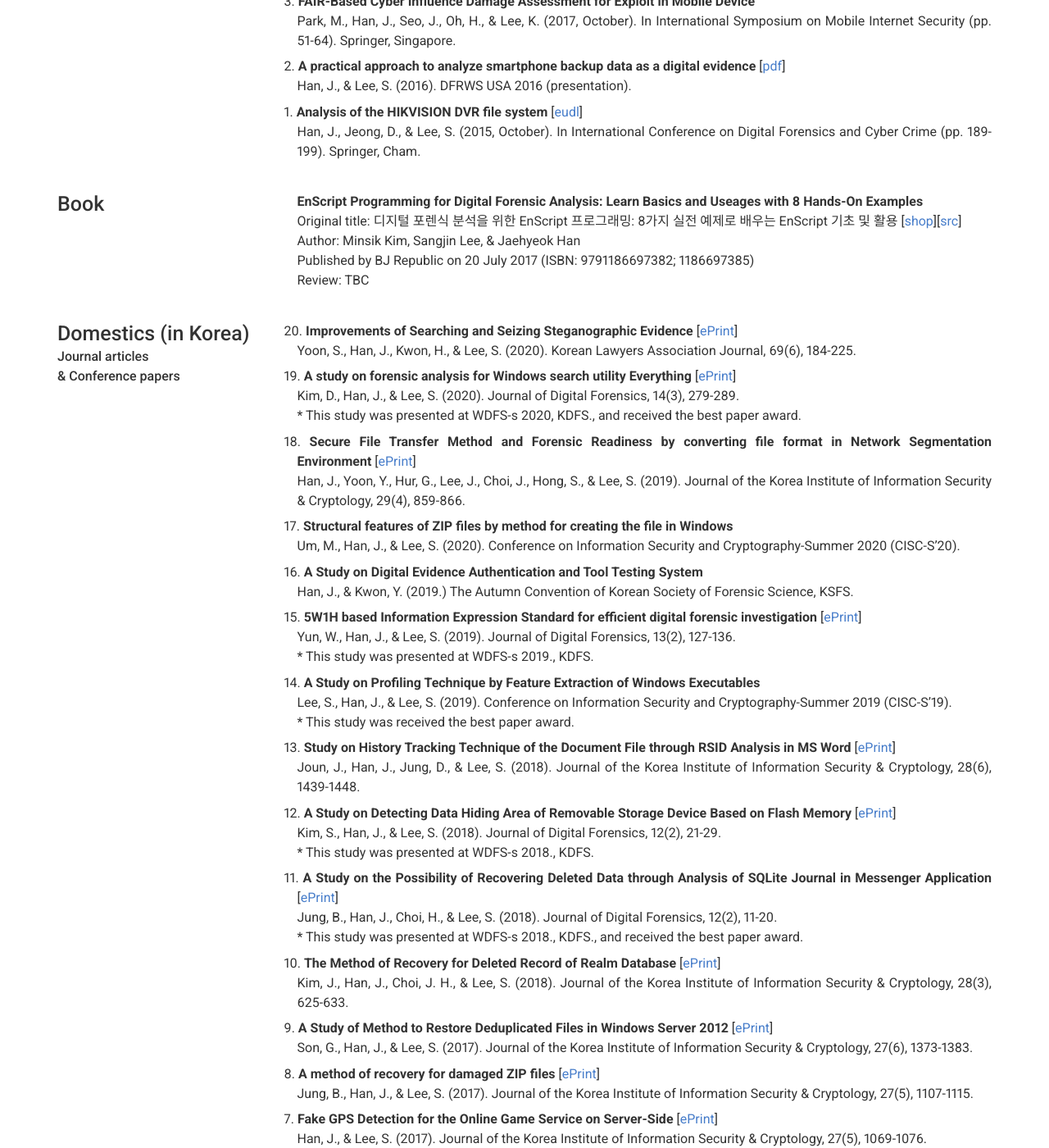
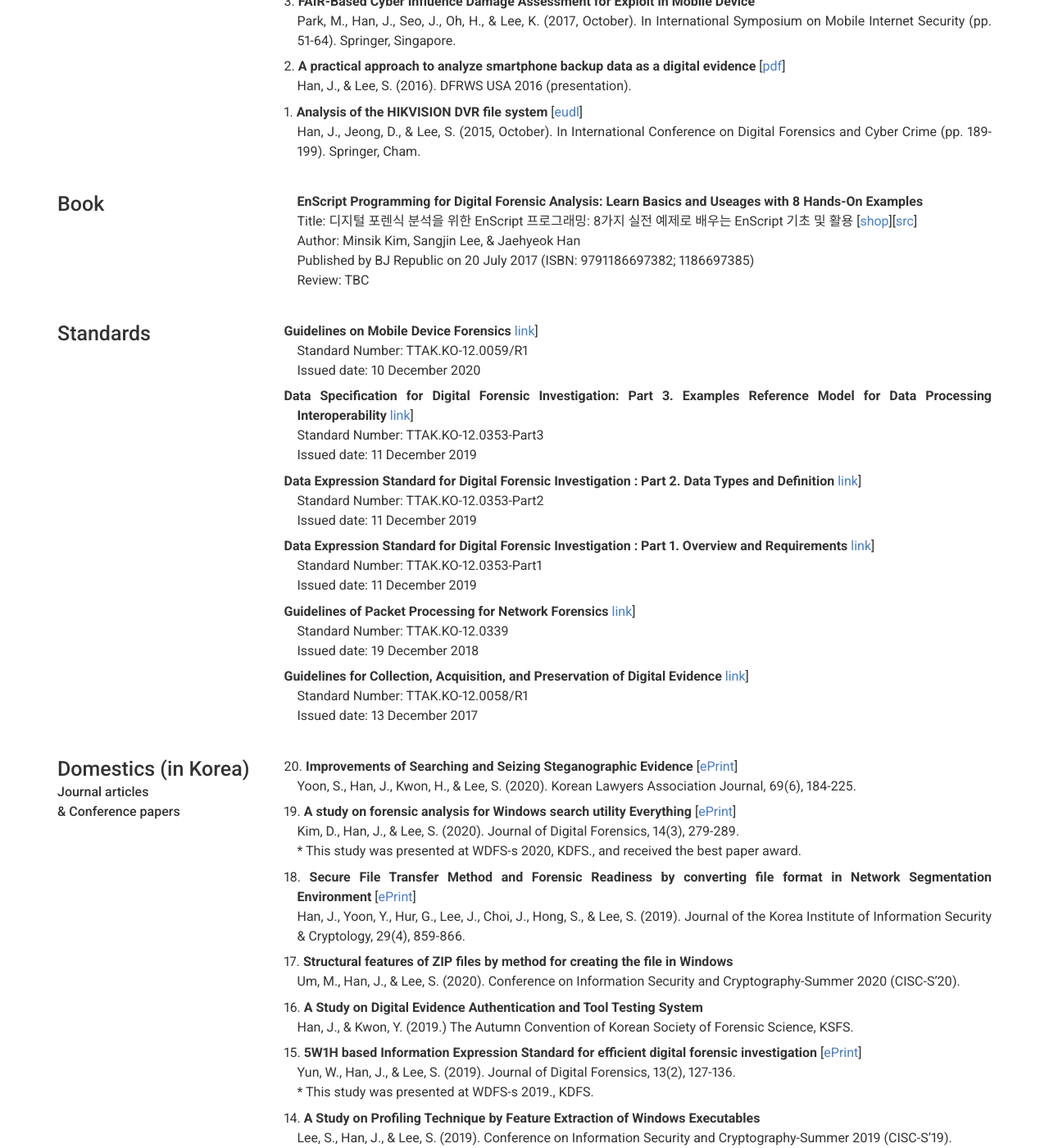
Before and after one commit to JaehyeokHan/jaehyeokhan.github.io, a Jekyll site: the page built from index.md, in a window 1280 px wide and 1400 px high, scrolled down 3185 px. Shown: the whole window at 82% size. Built offline with Jekyll 4.4.1, drawn with Linux system fonts in a browser that asks for light colours; nearby versions of some CDN libraries.

Commit message:
Update _config.yml

```diff
--- a/_config.yml
+++ b/_config.yml
@@ -202,11 +202,32 @@ content:
         title: Book
         description: | # this will include new lines to allow paragraphs
           <p><b>EnScript Programming for Digital Forensic Analysis: Learn Basics and Useages with 8 Hands-On Examples</b>
-          <br>Original title: 디지털 포렌식 분석을 위한 EnScript 프로그래밍: 8가지 실전 예제로 배우는 EnScript 기초 및 활용 [<A href = "http://www.kyobobook.co.kr/product/detailViewKor.laf?mallGb=KOR&ejkGb=KOR&barcode=9791186697382" target = "top">shop</A>][<A href = "https://github.com/bjpublic/enscript" target = "top">src</A>]
+          <br>Title: 디지털 포렌식 분석을 위한 EnScript 프로그래밍: 8가지 실전 예제로 배우는 EnScript 기초 및 활용 [<A href = "http://www.kyobobook.co.kr/product/detailViewKor.laf?mallGb=KOR&ejkGb=KOR&barcode=9791186697382" target = "top">shop</A>][<A href = "https://github.com/bjpublic/enscript" target = "top">src</A>]
           <br>Author: Minsik Kim, Sangjin Lee, & Jaehyeok Han
           <br>Published by BJ Republic on 20 July 2017 (ISBN: 9791186697382; 1186697385)
           <br>Review: TBC
 
+      - layout: left
+        title: Standards
+        description: | # this will include new lines to allow paragraphs
+          <p style="text-indent: -1em;"><b>Guidelines on Mobile Device Forensics</b> <A href = "http://www.tta.or.kr/eng/new/standardization/eng_ttastddesc.jsp?stdno=TTAK.KO-12.0059/R1" target = "top">link</A>]
+          <br>Standard Number: TTAK.KO-12.0059/R1
+          <br>Issued date: 10 December 2020</p>
+          <p style="text-indent: -1em;"><b>Data Specification for Digital Forensic Investigation: Part 3. Examples Reference Model for Data Processing Interoperability</b> <A href = "http://www.tta.or.kr/eng/new/standardization/eng_ttastddesc.jsp?stdno=TTAK.KO-12.0353-Part3" target = "top">link</A>]
+          <br>Standard Number: TTAK.KO-12.0353-Part3
+          <br>Issued date: 11 December 2019</p>
+          <p style="text-indent: -1em;"><b>Data Expression Standard for Digital Forensic Investigation : Part 2. Data Types and Definition</b> <A href = "http://www.tta.or.kr/eng/new/standardization/eng_ttastddesc.jsp?stdno=TTAK.KO-12.0353-Part2" target = "top">link</A>]
+          <br>Standard Number: TTAK.KO-12.0353-Part2
+          <br>Issued date: 11 December 2019</p>
+          <p style="text-indent: -1em;"><b>Data Expression Standard for Digital Forensic Investigation : Part 1. Overview and Requirements</b> <A href = "http://www.tta.or.kr/eng/new/standardization/eng_ttastddesc.jsp?stdno=TTAK.KO-12.0353-Part1" target = "top">link</A>]
+          <br>Standard Number: TTAK.KO-12.0353-Part1
+          <br>Issued date: 11 December 2019</p>
+          <p style="text-indent: -1em;"><b>Guidelines of Packet Processing for Network Forensics</b> <A href = "http://www.tta.or.kr/eng/new/standardization/eng_ttastddesc.jsp?stdno=TTAK.KO-12.0339" target = "top">link</A>]
+          <br>Standard Number: TTAK.KO-12.0339
+          <br>Issued date: 19 December 2018</p>
+          <p style="text-indent: -1em;"><b>Guidelines for Collection, Acquisition, and Preservation of Digital Evidence</b> <A href = "http://www.tta.or.kr/eng/new/standardization/eng_ttastddesc.jsp?stdno=TTAK.KO-12.0058/R1" target = "top">link</A>]
+          <br>Standard Number: TTAK.KO-12.0058/R1
+          <br>Issued date: 13 December 2017</p>
 
       - layout: left
         title: Domestics (in Korea)
```
